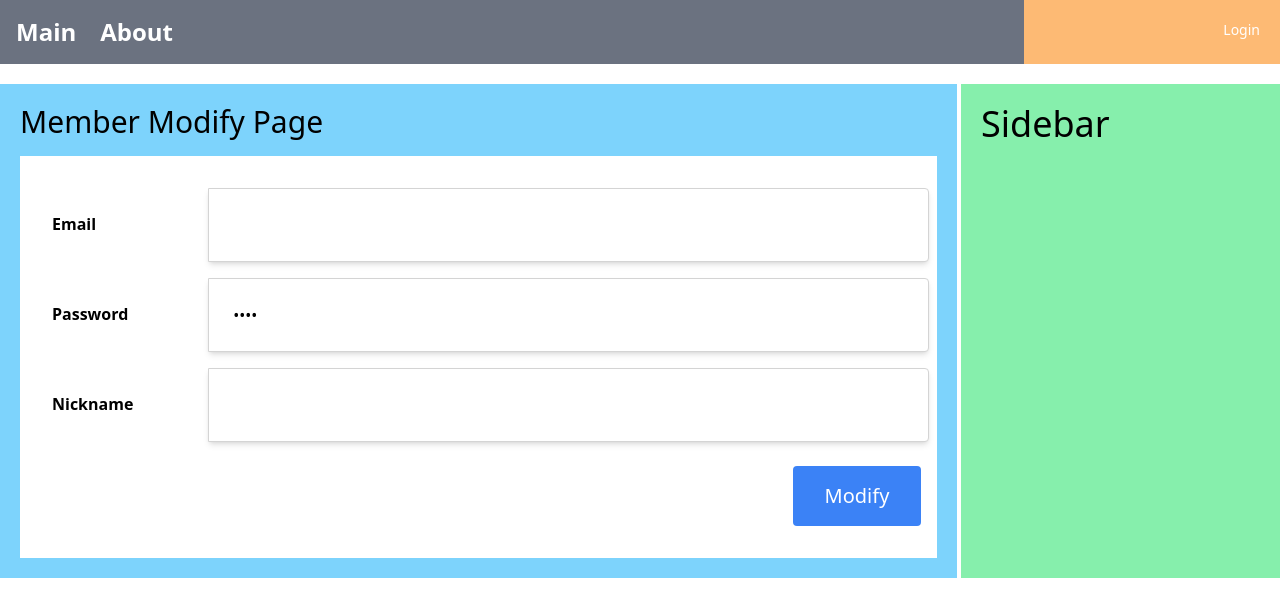
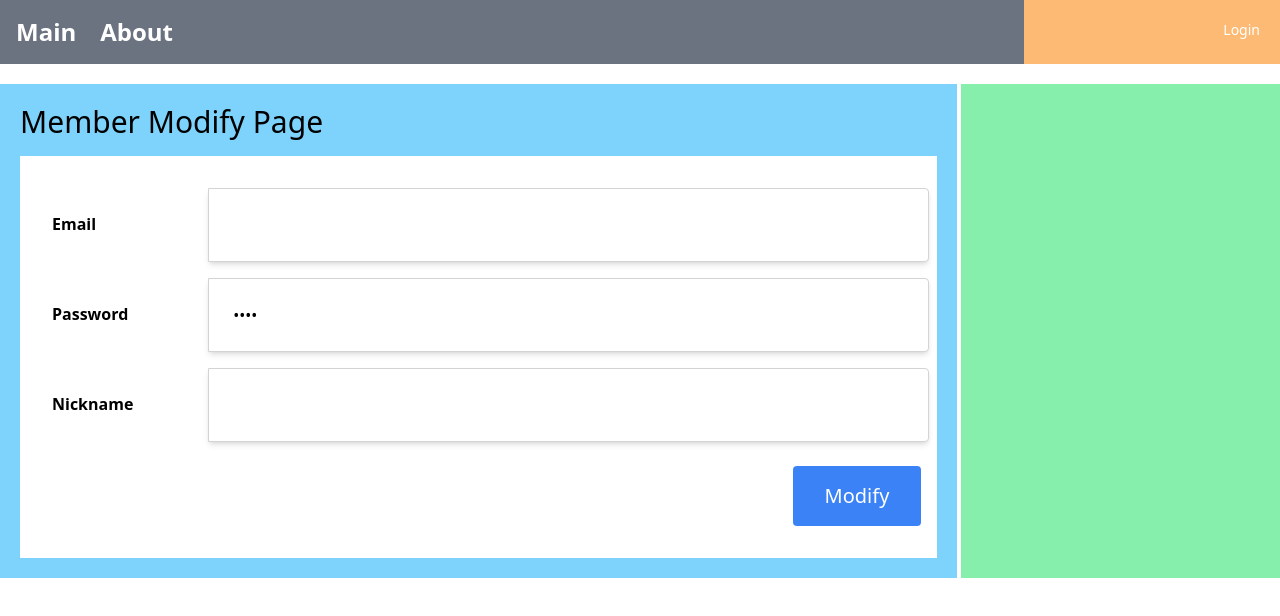
Before and after one commit to K-MHoon/mall-front, a React (Create React App) app: page /member/modify in a window 1280 px wide. Shown: the top 616 px of the page. Built offline with nearby package versions, Linux system fonts and the light colour scheme; the HTML template or start-up script is replaced by a standard one.

Commit message:
feat : 장바구니 컴포넌트 기본 레이아웃에 적용

```diff
--- a/src/layouts/BasicLayout.js
+++ b/src/layouts/BasicLayout.js
@@ -1,5 +1,6 @@
 import React from "react";
 import BasicMenu from "../components/menus/BasicMenu";
+import CartComponent from "../components/menus/CartComponent";
 
 const BasicLayout = ({ children }) => {
     return (
@@ -11,7 +12,7 @@ const BasicLayout = ({ children }) => {
                     {children}
                 </main>
                 <aside className="bg-green-300 md:w-1/5 lg:w-1/4 px-5 flex py-5">
-                    <h1 className="text-2xl md:text-4xl">Sidebar</h1>
+                    <CartComponent />
                 </aside>
             </div>
         </>
```
